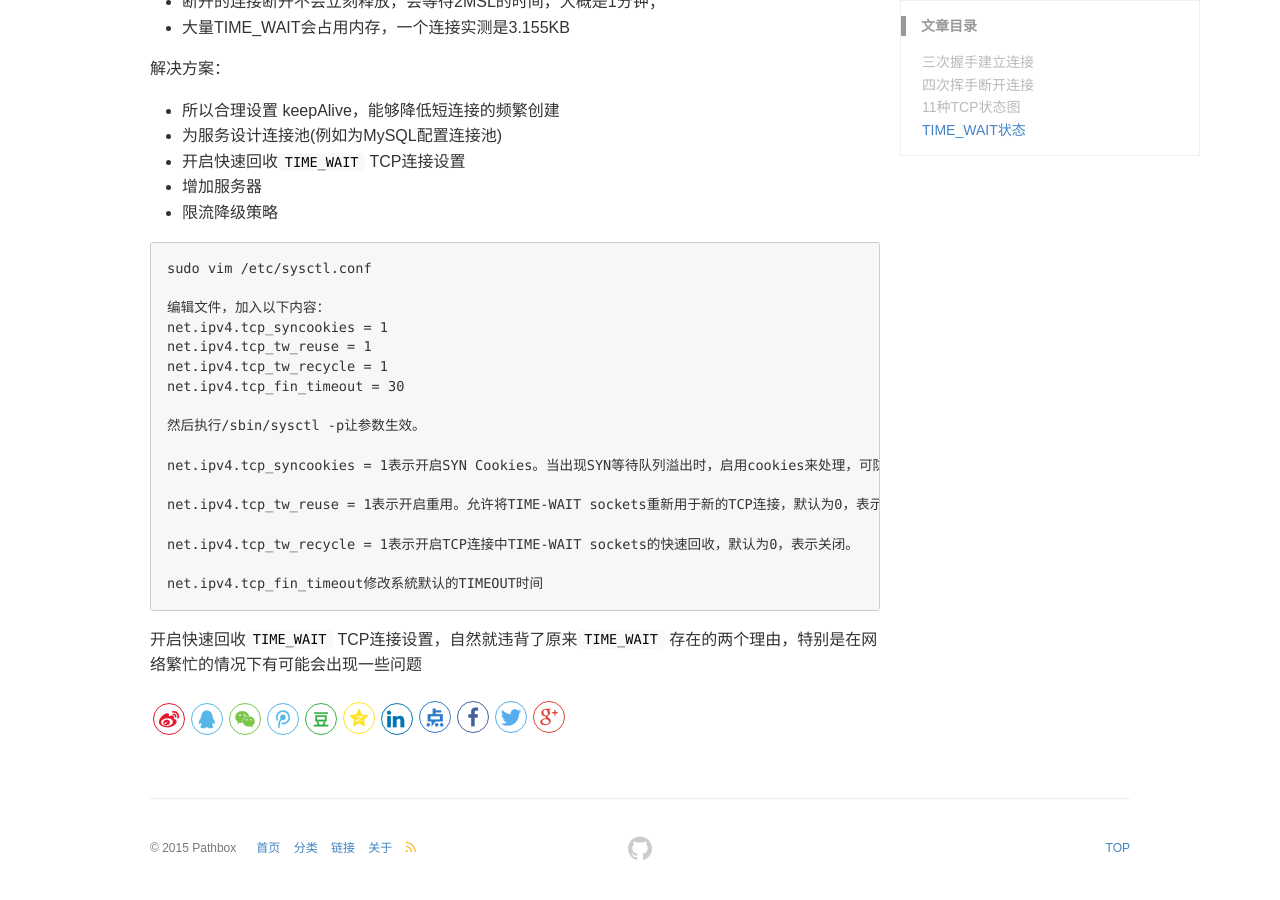
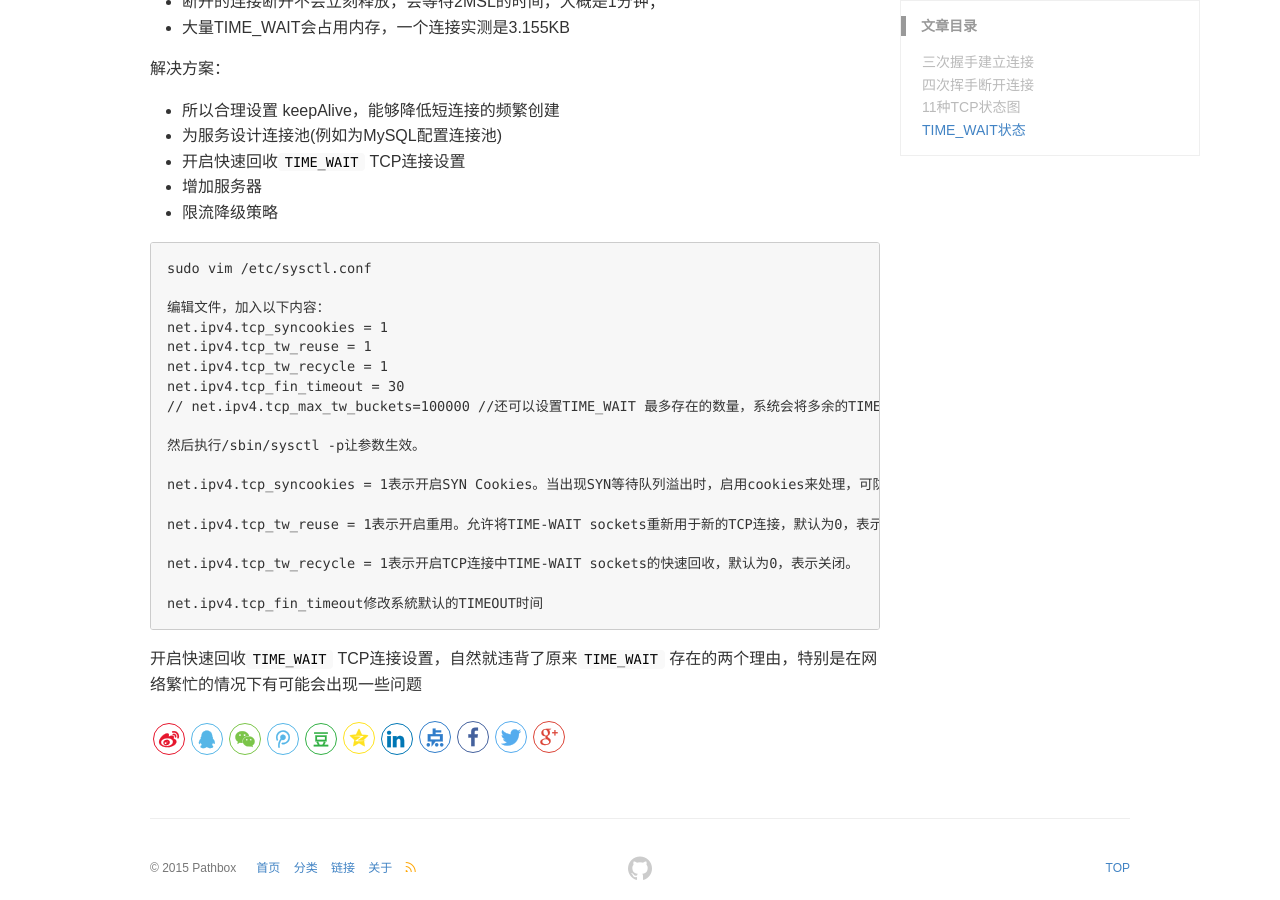
Before and after one commit to pathbox/pathbox.github.io, a Jekyll site: the page built from _posts/2018-04-26-TCP-three-and-four-handshake.md, in a window 1280 px wide and 900 px high, scrolled down 4085 px. Built offline with Jekyll 4.4.1, drawn with Linux system fonts in a browser that asks for light colours.

Commit message:
tcp_max_tw_buckets

```diff
--- a/_posts/2018-04-26-TCP-three-and-four-handshake.md
+++ b/_posts/2018-04-26-TCP-three-and-four-handshake.md
@@ -91,6 +91,7 @@ net.ipv4.tcp_syncookies = 1
 net.ipv4.tcp_tw_reuse = 1
 net.ipv4.tcp_tw_recycle = 1
 net.ipv4.tcp_fin_timeout = 30
+// net.ipv4.tcp_max_tw_buckets=100000 //还可以设置TIME_WAIT 最多存在的数量，系统会将多余的TIME_WAIT删除掉，此时系统日志里可能会显示：「TCP: time wait bucket table overflow」，不过除非不得已，否则不要轻易使用
 
 然后执行/sbin/sysctl -p让参数生效。
 
```
